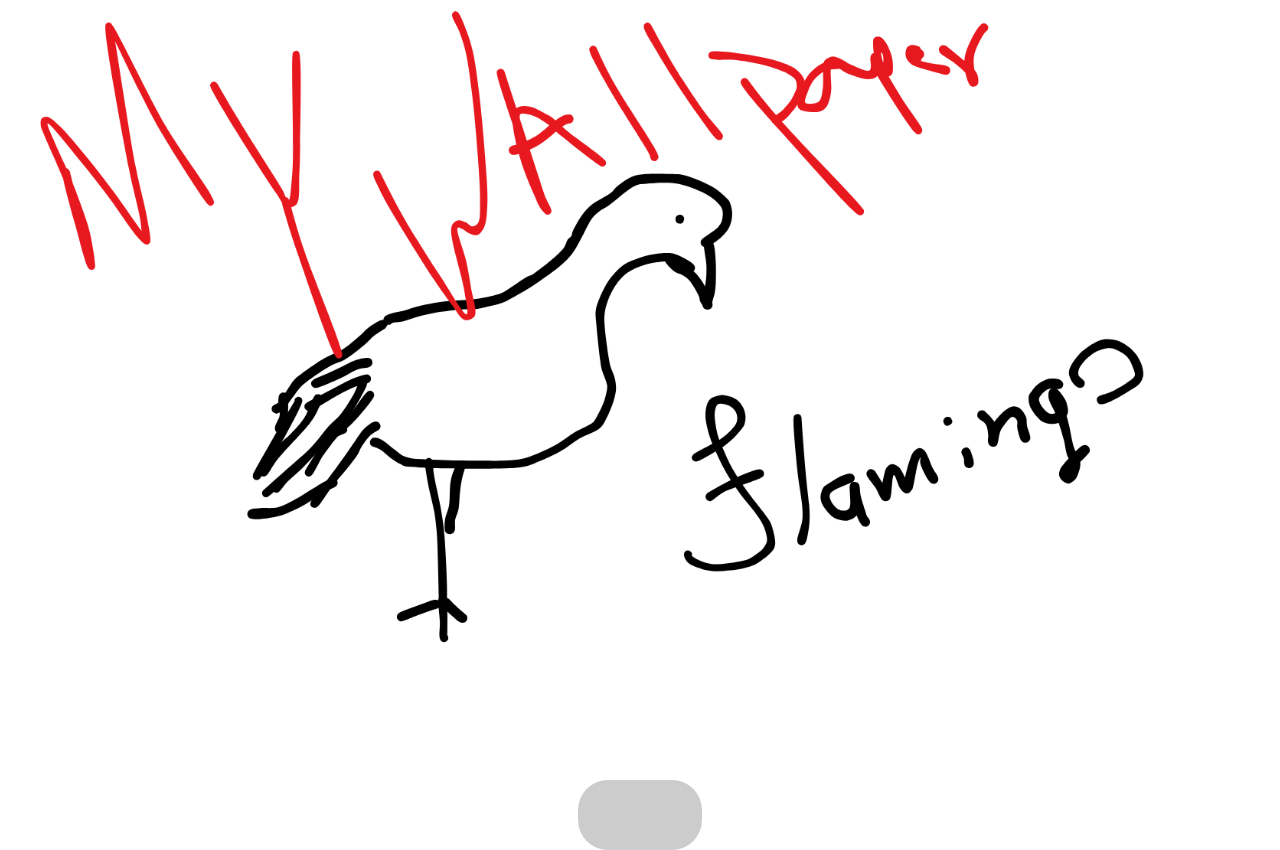
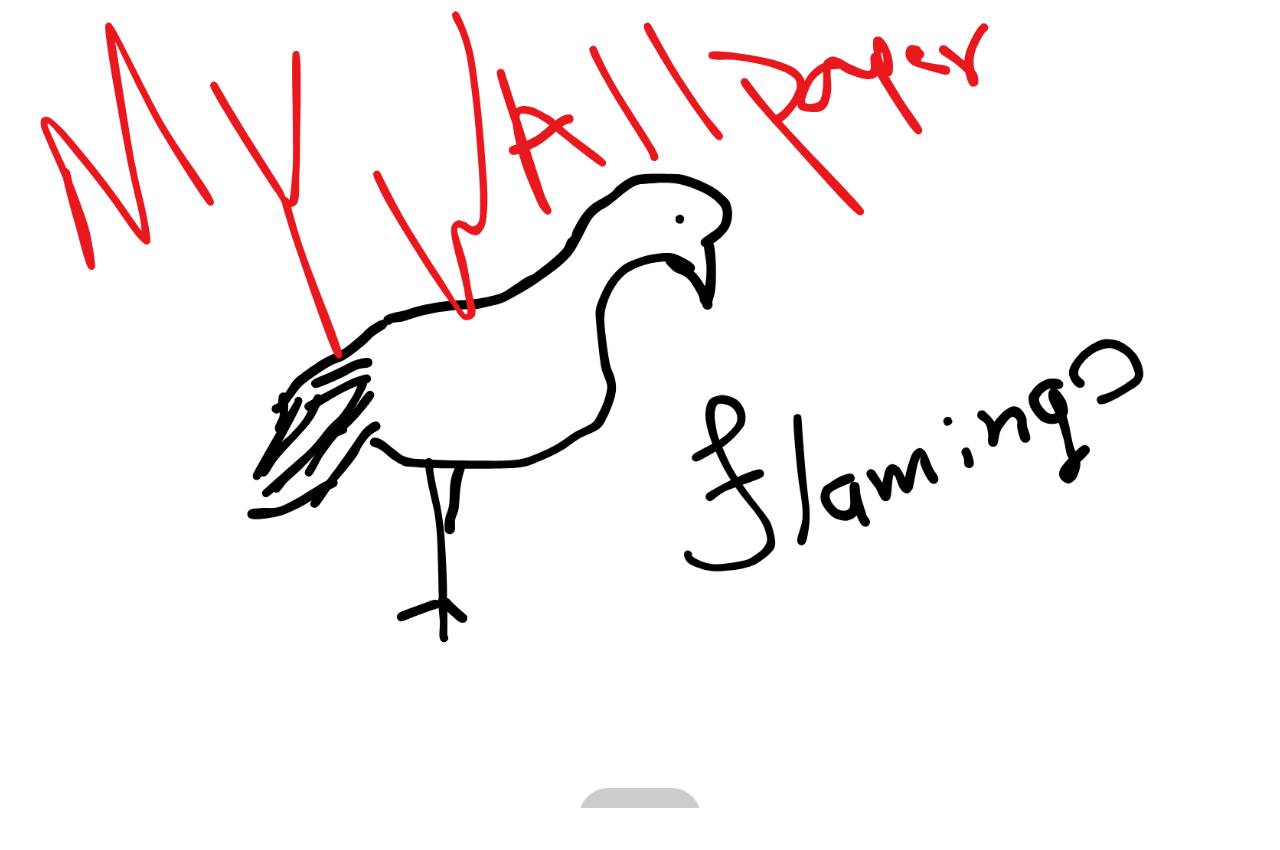
Before and after one commit to Noctura-Ecosystem/NocturaType_Shell, a Vue app: page / in a window 1280 px wide. After the commit the page ends 816 px from the top, so only its background shows below. Built offline with nearby package versions, Linux system fonts and the light colour scheme.

Commit message:
SAMPLE 2.2

```diff
--- a/src/App.vue
+++ b/src/App.vue
@@ -13,12 +13,12 @@
   * { /* for dev *//*
     outline: 1px solid red;
   }
+    */
   html, body {
     overflow: hidden;
     overflow-x: hidden;
     position: relative;
   }
-  */
 
   .background {
     height: 100vh;
--- a/src/components/panel/bottom-panel.vue
+++ b/src/components/panel/bottom-panel.vue
@@ -64,7 +64,7 @@
   </div>
 </template>
 
-<style scoped>
+<style>
 .panel-background {
   padding: 0 30px;
   display: flex;
@@ -79,6 +79,7 @@
   background: rgba(0, 0, 0, 0.2);
   border-radius: 30px;
   left: 50%;
+  transform: translate(-50%, -50px);
   bottom: -50px;
   transform: translateX(-50%);
   transition: transform 0.5s ease;
```
Also changed, not shown: 1 other file (tests, documents, lock files or other folders).
